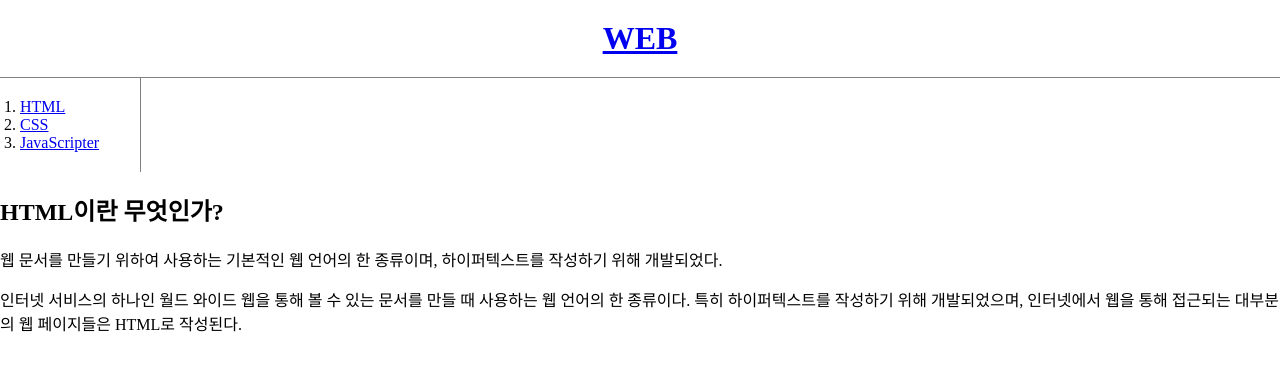
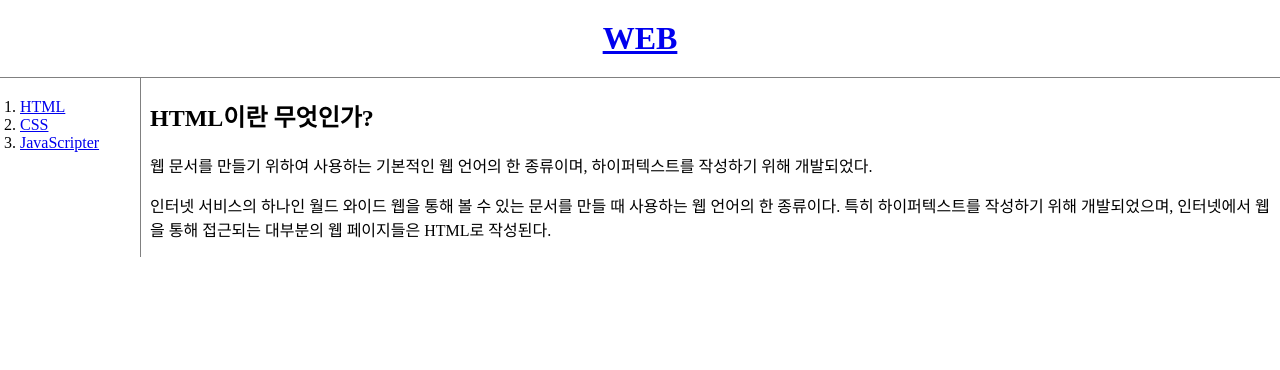
Before and after one commit to kjt3015/Jun_Test, a plain HTML site: page HTML.html in a window 1280 px wide. Drawn offline with Linux system fonts and the light colour scheme.

Commit message:
Update HTML.html

```diff
--- a/HTML.html
+++ b/HTML.html
@@ -29,7 +29,7 @@
 </head>
 <body>
     <h1><a href="index.html">WEB</a></h1>
-    <div di="grid">
+    <div id="grid">
         <ol>
          <li><a href="HTML.html">HTML</a></li>
          <li><a href="CSS.html">CSS</a></li>
```
